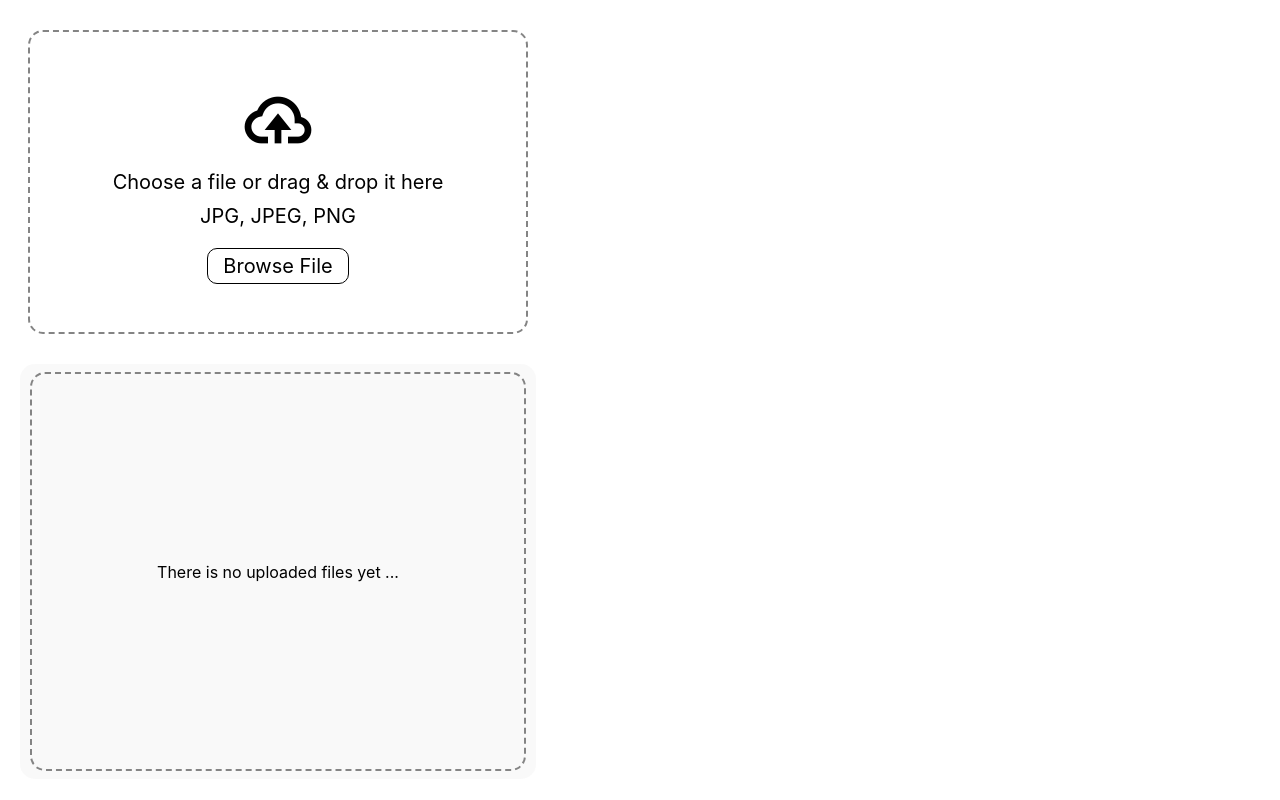
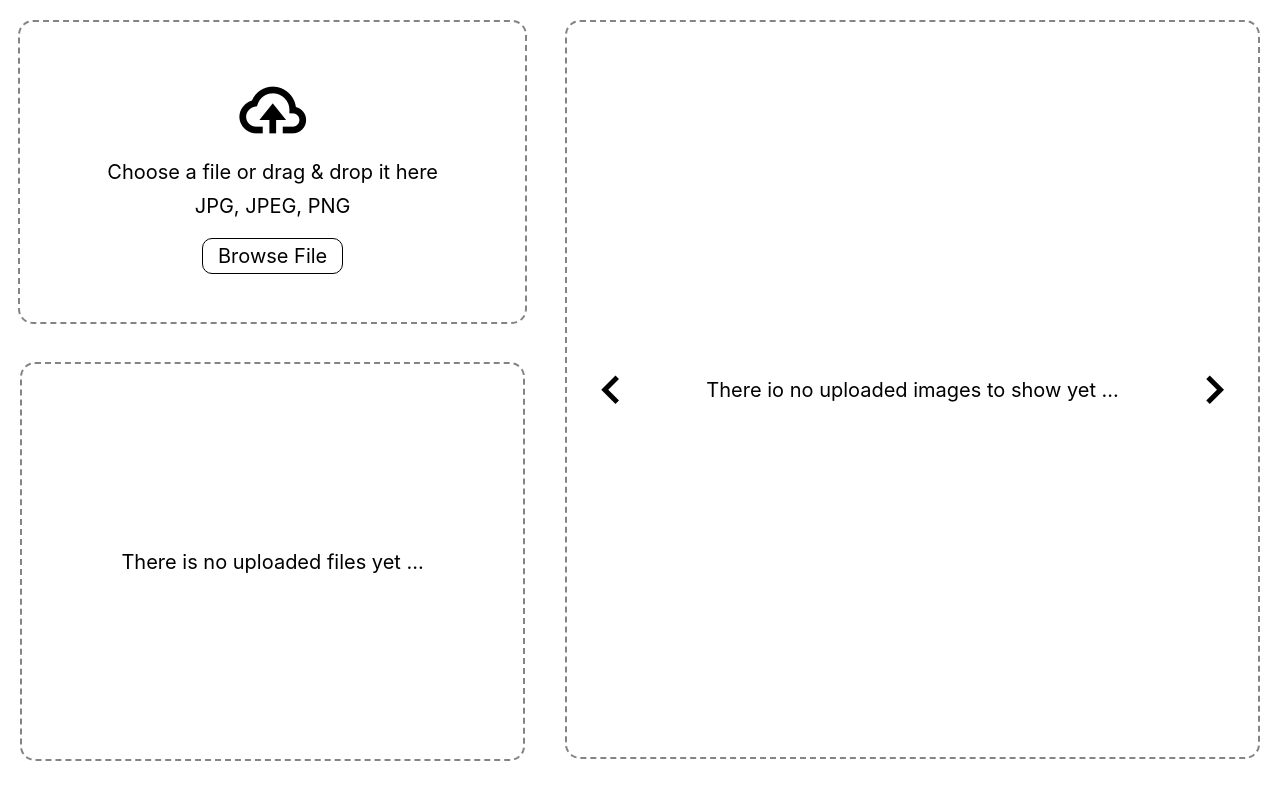
Before and after one commit to Tigran-Oqroyan/Google-Cloud-Based-File-Management-System, a React (Create React App) app: page /upload in a window 1280 px wide. Built offline with nearby package versions, Linux system fonts and the light colour scheme; a web font is replaced by a local one.

Commit message:
upload first completed version

```diff
--- /dev/null
+++ b/src/IconComponents/Left/index.jsx
@@ -0,0 +1,12 @@
+import styles from "./style.module.scss";
+
+const Left = ({ handlePrev }) => {
+  return (
+    <i
+      onClick={() => handlePrev()}
+      class={`bx bx-chevron-left ${styles.slidePrev}`}
+    ></i>
+  );
+};
+
+export default Left;
--- /dev/null
+++ b/src/IconComponents/Left/style.module.scss
@@ -0,0 +1,13 @@
+.slidePrev{
+    display: flex;
+    align-items: center;
+    justify-content: center;
+    width: 50px;
+    height: 50px;
+    border-radius: 50%;
+    background-color: white;
+    position: absolute;
+    left: 20px;
+    font-size: 60px;
+    cursor: pointer;
+  }
--- /dev/null
+++ b/src/IconComponents/Right/index.jsx
@@ -0,0 +1,12 @@
+import styles from "./style.module.scss";
+
+const Right = ({ handleNext }) => {
+  return (
+    <i
+      onClick={handleNext}
+      class={`bx bx-chevron-right ${styles.slideNext}`}
+    ></i>
+  );
+};
+
+export default Right;
--- /dev/null
+++ b/src/IconComponents/Right/style.module.scss
@@ -0,0 +1,13 @@
+.slideNext{
+    display: flex;
+    align-items: center;
+    justify-content: center;
+    background-color: white;
+    width: 50px;
+    height: 50px;
+    border-radius: 50%;
+    position: absolute;
+    right: 20px;
+    font-size: 60px;
+    cursor: pointer;
+  }
--- a/src/components/FileUpload/index.jsx
+++ b/src/components/FileUpload/index.jsx
@@ -1,4 +1,4 @@
-import React from "react";
+import React, { useState } from "react";
 import { useDispatch, useSelector } from "react-redux";
 import { addFiles } from "../../slices/fileUploadSlice";
 import { uploadFile } from "../../slices/fileUploadSlice";
@@ -6,10 +6,21 @@ import styles from "./style.module.scss";
 import Loader from "../../IconComponents/Loader";
 import Failed from "../../IconComponents/Failed";
 import Successed from "../../IconComponents/Successed";
+import Left from "../../IconComponents/Left";
+import Right from "../../IconComponents/Right";
 
 const FileUpload = () => {
   const dispatch = useDispatch();
+  const [currentImage, setCurrentImage] = useState(0);
   const files = useSelector((state) => state.fileUpload.files);
+  console.log(files);
+  const images = files.filter((file) => {
+    return (
+      file.fileMetadata.type === "image/png" ||
+      file.fileMetadata.type === "image/jpg" ||
+      file.fileMetadata.type === "image/jpeg"
+    );
+  });
 
   const handleFiles = (selectedFiles) => {
     const fileArray = Array.from(selectedFiles);
@@ -32,6 +43,26 @@ const FileUpload = () => {
 
   const handleDragOver = (event) => {
     event.preventDefault();
+  };
+
+  const handlePrev = () => {
+    setCurrentImage((prev) => {
+      if (prev === 0) {
+        return images.length - 1;
+      } else {
+        return prev - 1;
+      }
+    });
+  };
+
+  const handleNext = () => {
+    setCurrentImage((prev) => {
+      if (prev === images.length - 1) {
+        return 0;
+      } else {
+        return prev + 1;
+      }
+    });
   };
 
   return (
@@ -74,14 +105,12 @@ const FileUpload = () => {
               </div>{" "}
             </div>
           )}
-          {files.map(
-            (fileWrapper, index) => (
-              console.log(fileWrapper),
-              (
+          {files.map((fileWrapper, index) => (
             <div key={index} className={styles.fileItem}>
               <img
                 src={fileWrapper?.data?.links?.publicLink}
                 className={styles.fileImage}
+                alt=""
               />
               <span className={styles.fileStatus}>
                 {fileWrapper.status === "pending" && <Loader />}
@@ -89,13 +118,27 @@ const FileUpload = () => {
                 {fileWrapper.status === "failed" && <Failed />}
               </span>
             </div>
-              )
-            )
-          )}
+          ))}
         </div>
       </div>
 
-      <div className={styles.showSlider}></div>
+      <div className={styles.showSliderWrapper}>
+        <div
+          className={`${images.length <= 0 ? styles.noContentShowSlider : styles.showSlider }`}
+        >
+          {images.length <= 0 ? (
+            "There io no uploaded images to show yet ..."
+          ) : (
+            <img
+              className={styles.sliderImage}
+              src={images[currentImage]?.data?.links?.publicLink}
+              alt=""
+            />
+          )}
+          <Left handlePrev={handlePrev} />
+          <Right handleNext={handleNext} />
+        </div>
+      </div>
     </div>
   );
 };
--- a/src/components/FileUpload/style.module.scss
+++ b/src/components/FileUpload/style.module.scss
@@ -1,8 +1,9 @@
 .uploadFlowWrapper {
-  margin: 20px;
+  width: 100vw;
+  height: 100vh;
   display: flex;
-  align-items: flex-start;
-  gap: 20px;
+  justify-content: center;
+  gap: 40px;
 
   .uploadAndShowWrapper {
     width: 40%;
@@ -12,8 +13,7 @@
       flex-direction: column;
       align-items: center;
       width: 100%;
-      padding: 10px;
-      margin-bottom: 20px;
+      padding: 20px;
       border-radius: 15px;
       background-color: white; // rgba(#00a6ff, 0.3);
 
@@ -32,30 +32,28 @@
         font-size: 20px;
         position: relative;
         transition: all 0.2s ease;
-
         .bx_cloud_upload {
           font-size: 80px;
           color: black;
         }
 
-        input[type="file"]{
+        input[type="file"] {
           display: none;
         }
 
-        .custom_file_upload_button{
+        .custom_file_upload_button {
           border: 1px solid black;
           padding: 5px 15px;
           border-radius: 10px;
           margin-top: 10px;
           cursor: pointer;
         }
-
       }
     }
   }
-  .uploadedFilesScrollable{
+  .uploadedFilesScrollable {
     overflow: scroll;
-    padding: 10px;
+    padding: 20px;
   }
 
   .uploadedFiles {
@@ -75,17 +73,17 @@
       border-radius: 20px;
     }
 
-    .noUploadedFiles{
+    .noUploadedFiles {
       height: calc(100vh - 405px);
       display: flex;
       align-items: center;
       justify-content: center;
-      background-color: rgba(#ececec, 0.3);
       border-radius: 15px;
       width: 100%;
       padding: 10px;
+      margin: 10px;
 
-      .noUploadedFilesInner{
+      .noUploadedFilesInner {
         display: flex;
         align-items: center;
         justify-content: center;
@@ -93,6 +91,7 @@
         height: 100%;
         border: 2px dashed rgb(132, 132, 132);
         border-radius: 15px;
+        font-size: 20px;
       }
     }
 
@@ -100,13 +99,10 @@
       display: flex;
       justify-content: space-between;
       align-items: center;
-      margin-bottom: 20px;
+      margin-bottom: 15px;
       padding: 15px;
-      border-radius:15px ;
+      border-radius: 15px;
       background-color: rgba(#ececec, 0.3);
-    }
-  }
-}
 
       .fileImage {
         width: 100px;
@@ -114,25 +110,42 @@
         font-weight: bold;
         border-radius: 5px;
       }
+    }
+  }
+  .showSliderWrapper {
+    padding: 20px;
+    width: 55%;
+    height: calc(100vh - 40px);
+    border-radius: 15px;
 
-.fileStatus {
-  color: #555;
+    .noContentShowSlider {
+      display: flex;
+      align-items: center;
+      justify-content: center;
+      border-radius: 15px;
+      border: 2px dashed rgb(132, 132, 132);
+      height: calc(100vh - 85px);
+      padding: 10px;
+      font-size: 20px;
+      position: relative;
     }
 
-.fileStatus.pending {
-  color: orange;
+    .showSlider {
+      display: flex;
+      align-items: center;
+      justify-content: center;
+      height: calc(100vh - 63px);
+      border-radius: 15px;
+      border: 2px dashed rgb(132, 132, 132);
+      font-size: 20px;
+      position: relative;
+
+      .sliderImage {
+        width: 100%;
+        height: 100%;
+        border-radius: 15px;
+        object-fit: cover;
       }
-
-.fileStatus.succeeded {
-  color: green;
     }
-
-.fileStatus.failed {
-  color: red;
   }
-
-.fileError {
-  color: red;
-  font-size: 0.8em;
-  margin-left: 5px;
 }
--- a/src/slices/fileUploadSlice.js
+++ b/src/slices/fileUploadSlice.js
@@ -41,7 +41,7 @@ const fileUploadSlice = createSlice({
   reducers: {
     addFiles: (state, action) => {
       action.payload.forEach((file) => {
-        state.files.push({
+        state.files.unshift({
           fileMetadata: { name: file.name, size: file.size, type: file.type },
           status: 'pending',
           error: null,
```
Lines whose indentation alone changed are shown as unchanged.
